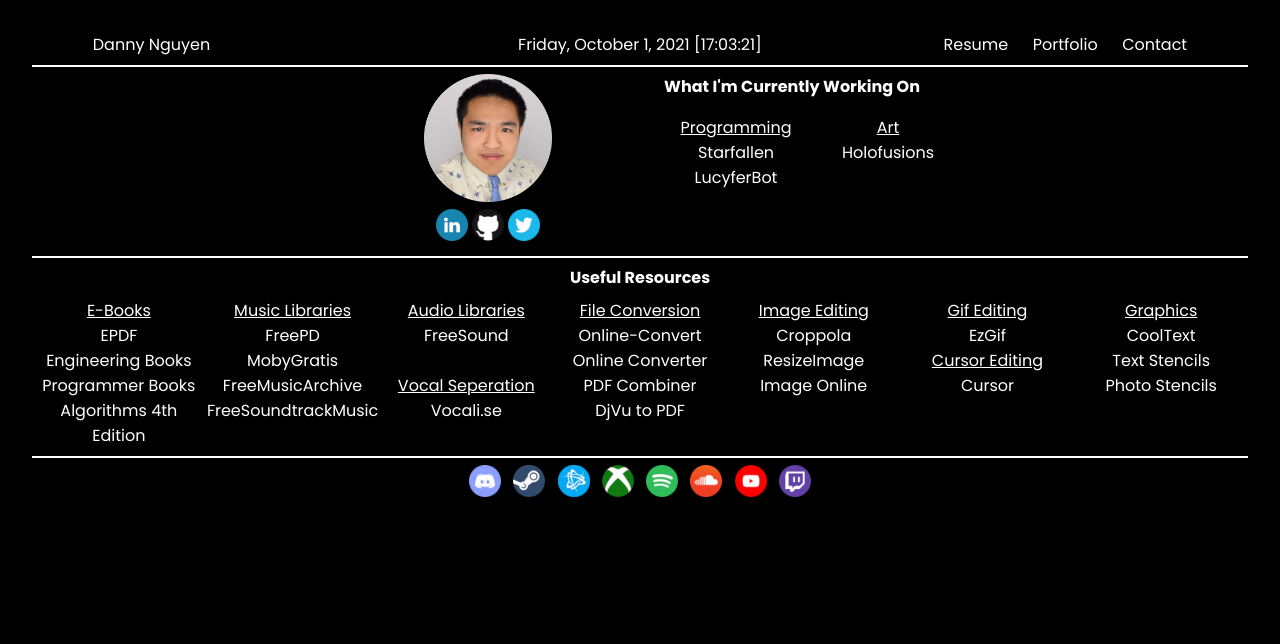
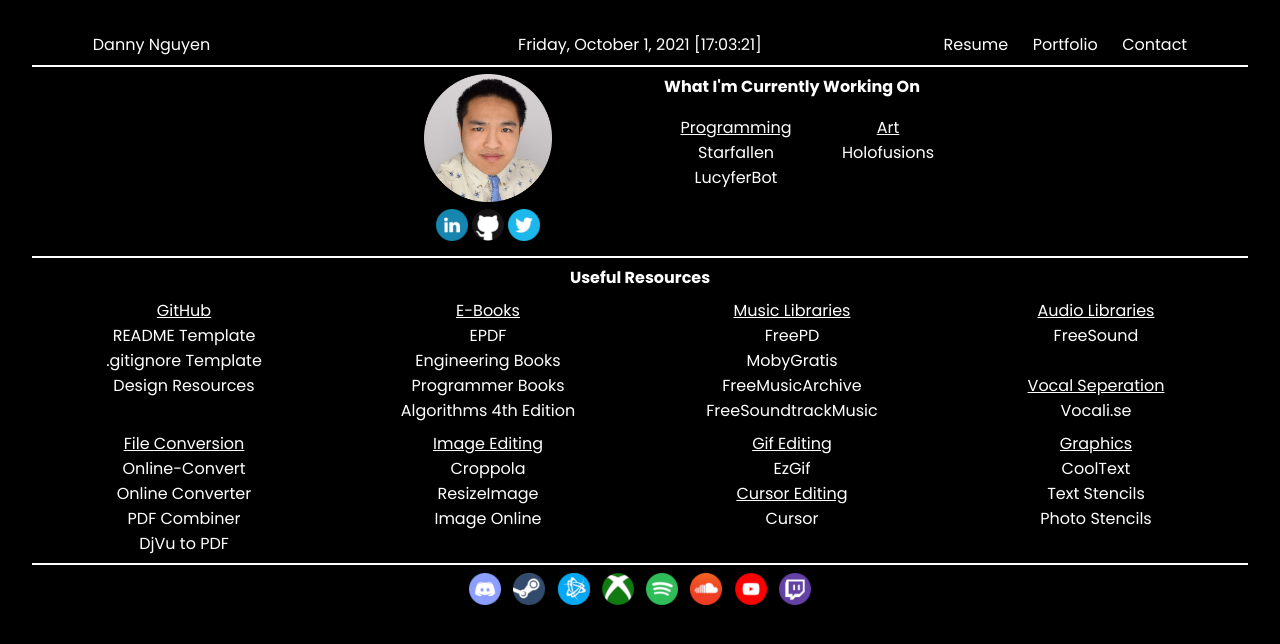
Before and after one commit to Bam6561/bam6561.github.io, a plain HTML site: page index.html in a window 1280 px wide. Drawn offline with Linux system fonts and the light colour scheme.

Commit message:
README, .gitignore,
- Added README
- Added .gitignore
- Index: Formatted indentations; Split Useful Resources into two rows

```diff
--- a/index.html
+++ b/index.html
@@ -23,17 +23,20 @@
         <img src="images/coverPortrait480x480.png" alt="coverPortrait480x480.png" width="128" height="128"><br>
         <span class="tooltip">
 					<a href="https://www.linkedin.com/in/ndanny09/" target="_blank">
-					<img src="images/icons/linkedinIcon64x64.png" title="ndanny09" alt="linkedinIcon64x64.png" width="32" height="32"></a>
+					<img src="images/icons/linkedinIcon64x64.png" title="ndanny09" alt="linkedinIcon64x64.png"
+                         width="32" height="32"></a>
 					<span class="tooltipText">ndanny09</span>
 				</span>
         <span class="tooltip">
 					<a href="https://github.com/ndanny09" target="_blank">
-					<img src="images/icons/githubIcon64x64.png" title="ndanny09" alt="githubIcon64x64.png" width="32" height="32"></a>
+					<img src="images/icons/githubIcon64x64.png" title="ndanny09" alt="githubIcon64x64.png" width="32"
+                         height="32"></a>
 					<span class="tooltipText">ndanny09</span>
 				</span>
         <span class="tooltip">
 					<a href="https://twitter.com/ndanny09" target="_blank">
-					<img src="images/icons/twitterIcon64x64.png" title="ndanny09" alt="twitterIcon64x64.png" width="32" height="32"></a>
+					<img src="images/icons/twitterIcon64x64.png" title="ndanny09" alt="twitterIcon64x64.png" width="32"
+                         height="32"></a>
 					<span class="tooltipText">ndanny09</span>
 				</span>
     </div>
@@ -62,18 +65,29 @@
 </div>
 <div class="bodyUsefulResourcesContainer">
     <div class="bodyUsefulResourcesBox">
+        <u>GitHub</u><br>
+        <a href="https://github.com/othneildrew/Best-README-Template#prerequisites" target="_blank"
+           title="README Template">README Template</a><br>
+        <a href="https://github.com/github/gitignore" target="_blank" title=".gitignore Template">.gitignore
+            Template</a><br>
+        <a href="https://github.com/bradtraversy/design-resources-for-developers" target="_blank"
+           title="Design Resources">Design Resources</a>
+    </div>
+    <div class="bodyUsefulResourcesBox">
         <u>E-Books</u><br>
         <a href="https://epdf.pub/" target="_blank" title="EPDF">EPDF</a><br>
         <a href="https://www.engbookspdf.com/" target="_blank" title="Engineering Books">Engineering Books</a><br>
         <a href="https://www.programmer-books.com/" target="_blank" title="Programmer Books">Programmer Books</a><br>
-				<a href="https://algs4.cs.princeton.edu/home/" target="_blank" title="Algorithms 4th Edition">Algorithms 4th Edition</a>
+        <a href="https://algs4.cs.princeton.edu/home/" target="_blank" title="Algorithms 4th Edition">Algorithms 4th
+            Edition</a>
     </div>
     <div class="bodyUsefulResourcesBox">
         <u>Music Libraries</u><br>
         <a href="https://freepd.com/" target="_blank" title="FreePD">FreePD</a><br>
         <a href="https://mobygratis.com/" target="_blank" title="MobyGratis">MobyGratis</a><br>
         <a href="https://freemusicarchive.org/home" target="_blank" title="FreeMusicArchive">FreeMusicArchive</a><br>
-				<a href="https://www.freesoundtrackmusic.com/" target="_blank" title="FreeSoundtrackMusic">FreeSoundtrackMusic</a><br>
+        <a href="https://www.freesoundtrackmusic.com/" target="_blank"
+           title="FreeSoundtrackMusic">FreeSoundtrackMusic</a><br>
     </div>
     <div class="bodyUsefulResourcesBox">
         <u>Audio Libraries</u><br>
@@ -81,6 +95,8 @@
         <u>Vocal Seperation</u><br>
         <a href="https://vocali.se/en" target="_blank" title="Vocali.se">Vocali.se</a><br>
     </div>
+</div>
+<div class="bodyUsefulResourcesContainer">
     <div class="bodyUsefulResourcesBox">
         <u>File Conversion</u><br>
         <a href="http://www.online-convert.com/" target="_blank" title="Online-Convert">Online-Convert</a><br>
@@ -92,7 +108,7 @@
         <u>Image Editing</u><br>
         <a href="https://croppola.com/" target="_blank" title="Croppola">Croppola</a><br>
         <a href="https://resizeimage.net/" target="_blank" title="ResizeImage ">ResizeImage </a><br>
-				<a href="https://imageonline.co/" target="_blank" title="Image Online ">Image Online </a><br><br>
+        <a href="https://imageonline.co/" target="_blank" title="ImageOnline ">Image Online </a><br><br>
     </div>
     <div class="bodyUsefulResourcesBox">
         <u>Gif Editing</u><br>
@@ -103,8 +119,10 @@
     <div class="bodyUsefulResourcesBox">
         <u>Graphics</u><br>
         <a href="https://cooltext.com/" target="_blank" title="CoolText">CoolText</a><br>
-				<a href="https://online.rapidresizer.com/make-name-patterns.php" target="_blank" title="RapidResizer-NamePatterns">Text Stencils</a><br>
-				<a href="https://online.rapidresizer.com/photograph-to-pattern.php" target="_blank" title="RapidResizer-PhotoStencils">Photo Stencils</a><br><br>
+        <a href="https://online.rapidresizer.com/make-name-patterns.php" target="_blank"
+           title="RapidResizer-NamePatterns">Text Stencils</a><br>
+        <a href="https://online.rapidresizer.com/photograph-to-pattern.php" target="_blank"
+           title="RapidResizer-PhotoStencils">Photo Stencils</a><br><br>
     </div>
 </div>
 <div class="sectionDivider"></div>
@@ -134,7 +152,8 @@
 				</span>
         <span class="tooltip">
 					<a href="https://soundcloud.com/ndanny09" target="_blank">
-					<img src="images/icons/soundcloudIcon64x64.png" alt="soundcloudIcon64x64.png" width="32" height="32"></a>&ensp;
+					<img src="images/icons/soundcloudIcon64x64.png" alt="soundcloudIcon64x64.png" width="32"
+                         height="32"></a>&ensp;
 					<span class="tooltipText">ndanny09</span>
 				</span>
         <span class="tooltip">
@@ -177,4 +196,7 @@
 	}
 	var dateTime = days[day]+", "+months[month]+" "+monthDay+", "+year+" ["+hour+":"+minute+":"+second+"]";
 	document.getElementById("headerBoxC").innerHTML = dateTime;
+
+
+
 </script>
```
Also changed, not shown: 2 other files. Lines whose indentation alone changed are shown as unchanged.
